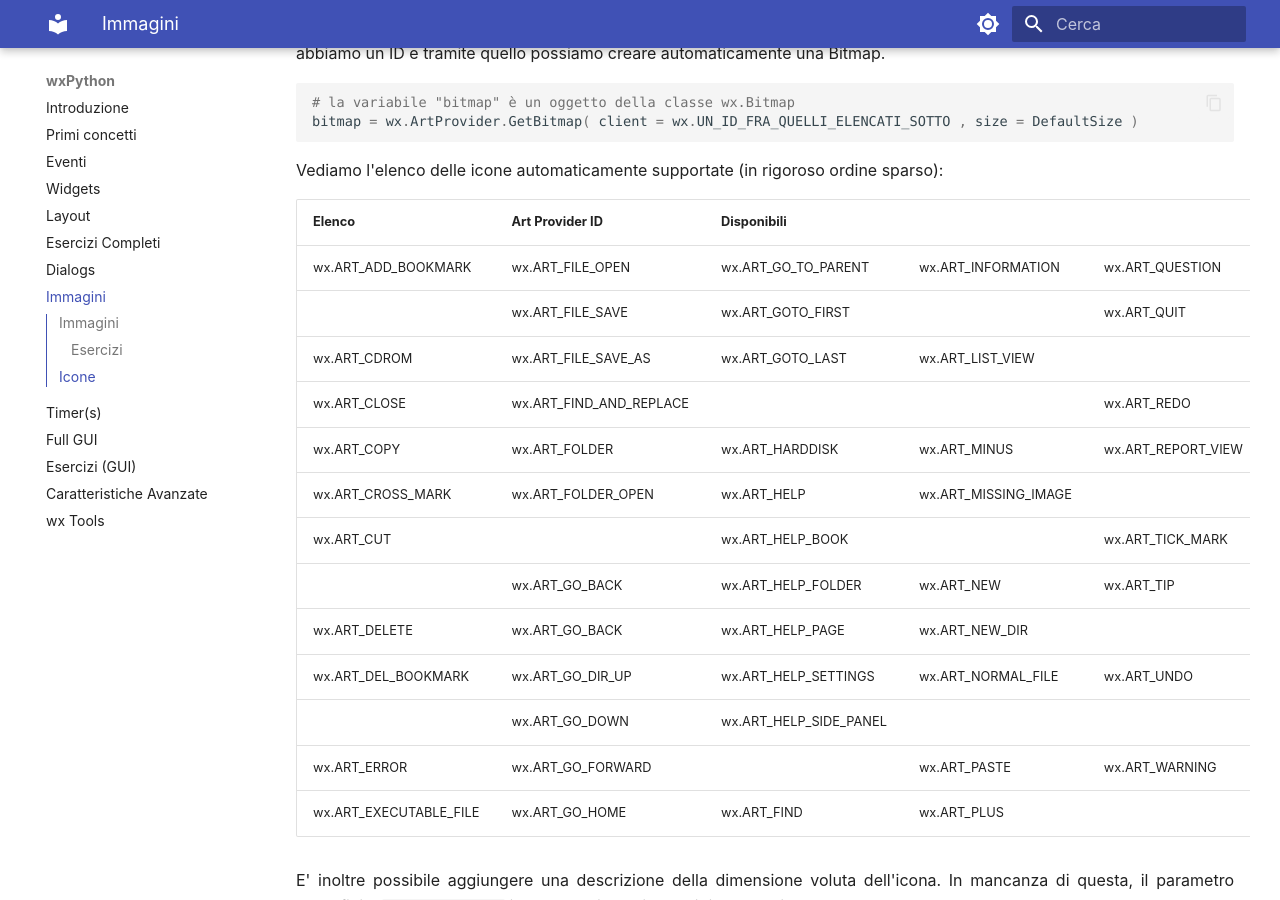
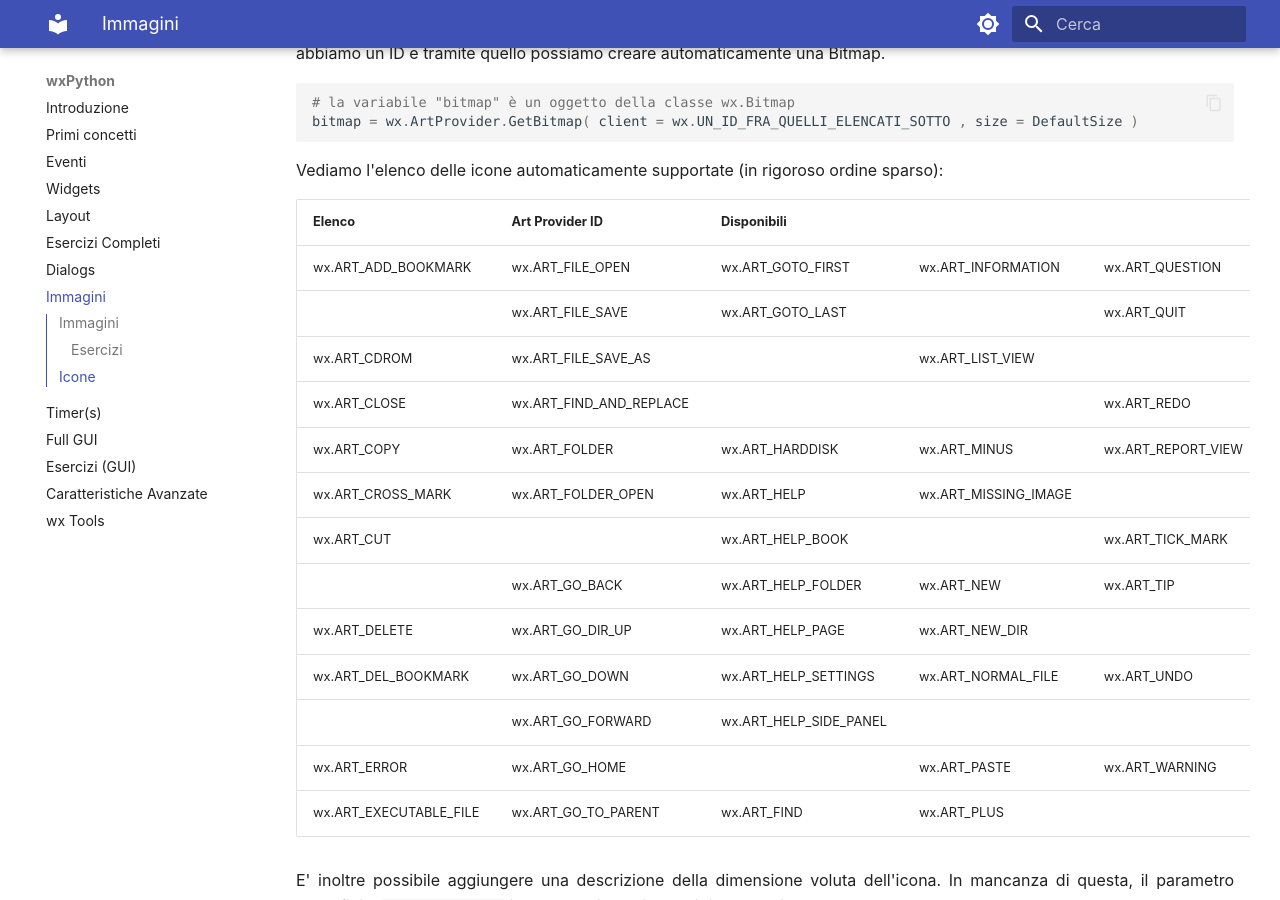
Before and after one commit to adjamhub/pyhandouts, an MkDocs documentation site: the page built from docs/wx/150_images.md, in a window 1280 px wide and 900 px high, scrolled down 2832 px. Built offline with MkDocs 1.6.1 and Material for MkDocs 9.7.7, drawn with Linux system fonts in a browser that asks for light colours; emoji names are drawn with the system emoji font.

Commit message:
double go_back fix

```diff
--- a/docs/wx/150_images.md
+++ b/docs/wx/150_images.md
@@ -132,19 +132,19 @@
 
 | Elenco                     | Art Provider ID            | Disponibili              |                        |                        |
 |----------------------------|----------------------------|--------------------------|------------------------|------------------------|
-| wx.ART_ADD_BOOKMARK        | wx.ART_FILE_OPEN           | wx.ART_GO_TO_PARENT      | wx.ART_INFORMATION     | wx.ART_QUESTION        |
-|                            | wx.ART_FILE_SAVE           | wx.ART_GOTO_FIRST        |                        | wx.ART_QUIT            |
-| wx.ART_CDROM               | wx.ART_FILE_SAVE_AS        | wx.ART_GOTO_LAST         | wx.ART_LIST_VIEW       |                        |
+| wx.ART_ADD_BOOKMARK        | wx.ART_FILE_OPEN           | wx.ART_GOTO_FIRST        | wx.ART_INFORMATION     | wx.ART_QUESTION        |
+|                            | wx.ART_FILE_SAVE           | wx.ART_GOTO_LAST         |                        | wx.ART_QUIT            |
+| wx.ART_CDROM               | wx.ART_FILE_SAVE_AS        |                          | wx.ART_LIST_VIEW       |                        |
 | wx.ART_CLOSE               | wx.ART_FIND_AND_REPLACE    |                          |                        | wx.ART_REDO            |
 | wx.ART_COPY                | wx.ART_FOLDER              | wx.ART_HARDDISK          | wx.ART_MINUS           | wx.ART_REPORT_VIEW     |
 | wx.ART_CROSS_MARK          | wx.ART_FOLDER_OPEN         | wx.ART_HELP              | wx.ART_MISSING_IMAGE   |                        |
-| wx.ART_CUT                 |                            |  wx.ART_HELP_BOOK        |                        | wx.ART_TICK_MARK       |
+| wx.ART_CUT                 |                            | wx.ART_HELP_BOOK         |                        | wx.ART_TICK_MARK       |
 |                            | wx.ART_GO_BACK             | wx.ART_HELP_FOLDER       | wx.ART_NEW             | wx.ART_TIP             |
-| wx.ART_DELETE              | wx.ART_GO_BACK             | wx.ART_HELP_PAGE         | wx.ART_NEW_DIR         |                        |
-| wx.ART_DEL_BOOKMARK        | wx.ART_GO_DIR_UP           | wx.ART_HELP_SETTINGS     | wx.ART_NORMAL_FILE     | wx.ART_UNDO            |
-|                            | wx.ART_GO_DOWN             | wx.ART_HELP_SIDE_PANEL   |                        |                        |
-| wx.ART_ERROR               | wx.ART_GO_FORWARD          |                          | wx.ART_PASTE           | wx.ART_WARNING         |
-| wx.ART_EXECUTABLE_FILE     | wx.ART_GO_HOME             | wx.ART_FIND              | wx.ART_PLUS            |                        |
+| wx.ART_DELETE              | wx.ART_GO_DIR_UP           | wx.ART_HELP_PAGE         | wx.ART_NEW_DIR         |                        |
+| wx.ART_DEL_BOOKMARK        | wx.ART_GO_DOWN             | wx.ART_HELP_SETTINGS     | wx.ART_NORMAL_FILE     | wx.ART_UNDO            |
+|                            | wx.ART_GO_FORWARD          | wx.ART_HELP_SIDE_PANEL   |                        |                        |
+| wx.ART_ERROR               | wx.ART_GO_HOME             |                          | wx.ART_PASTE           | wx.ART_WARNING         |
+| wx.ART_EXECUTABLE_FILE     | wx.ART_GO_TO_PARENT        | wx.ART_FIND              | wx.ART_PLUS            |                        |
 
 
 E' inoltre possibile aggiungere una descrizione della dimensione voluta dell'icona. In mancanza di questa, il parametro predefinito `wx.DefaultSize` impone
```
